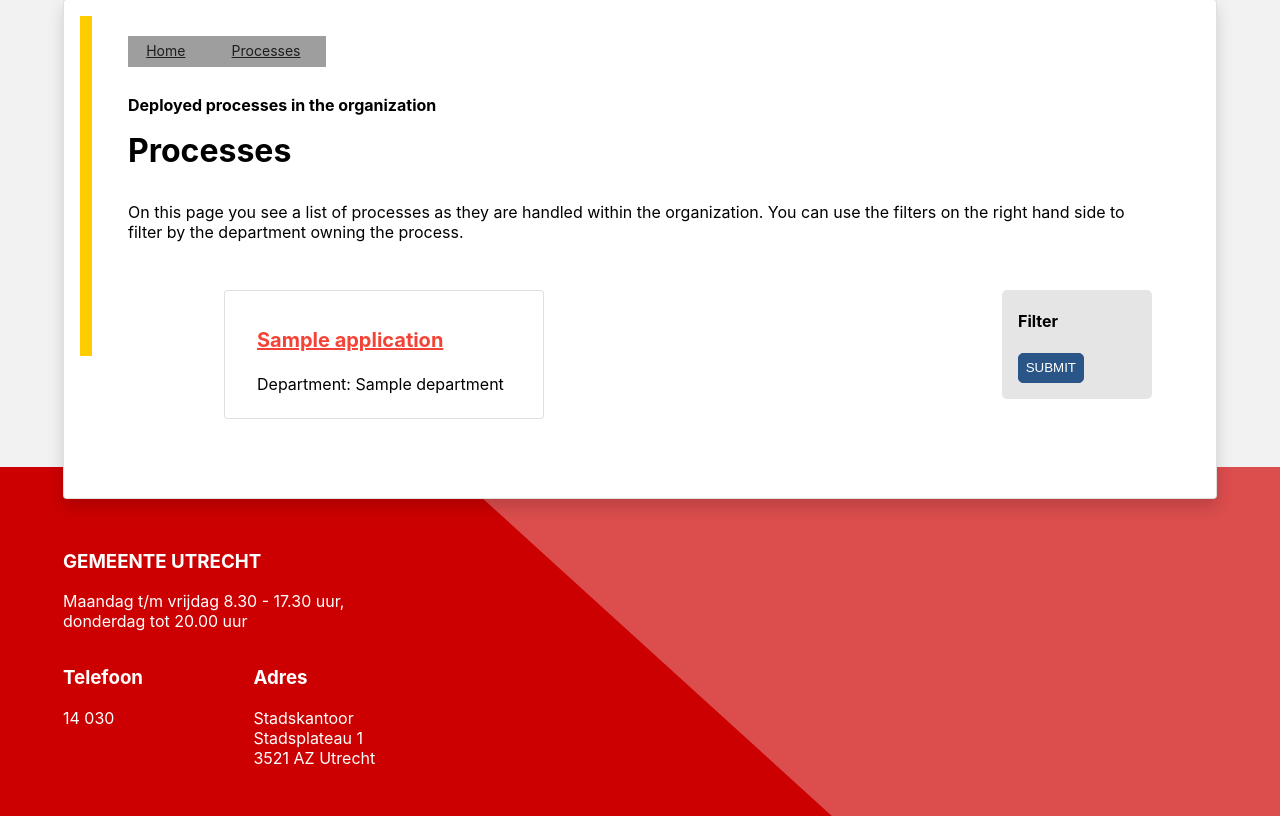
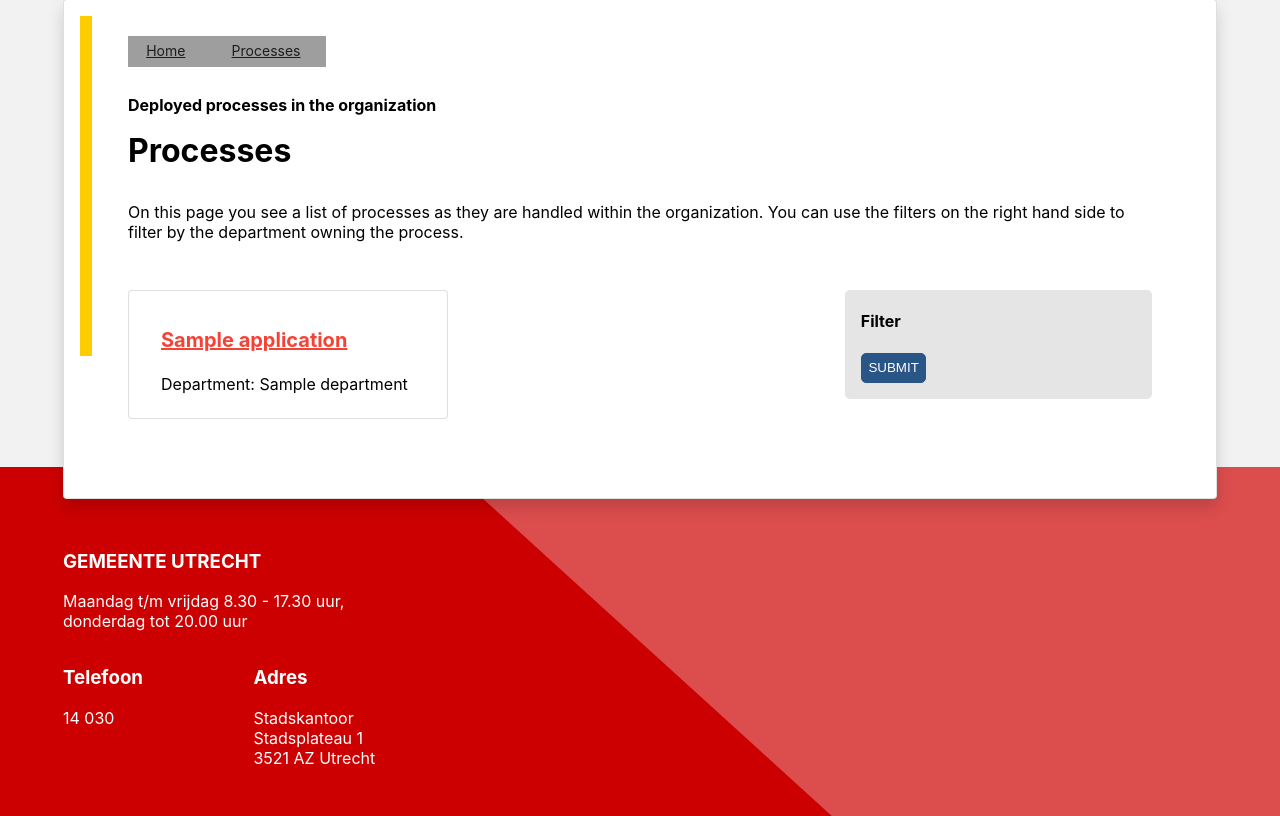
Before and after one commit to GemeenteUtrecht/beheerconsole, a Django app: template src/beheerconsole/processes/templates/processes/process_list.html in a window 1280 px wide. Shown: the part 153-969 px from the top of the page. Run offline with Django 3.2, Linux system fonts and the light colour scheme; the template is opened without the code that fills it: most values are stand-ins (such as "Sample title", 1, 10 or a date in 2020); style sheets or scripts are compiled from the project's sources; some libraries are stand-ins or nearby versions; grey boxes are pictures that could not be loaded.

Commit message:
:lipstick: Restructure list-view template/sass

```diff
--- a/src/beheerconsole/processes/templates/processes/process_list.html
+++ b/src/beheerconsole/processes/templates/processes/process_list.html
@@ -19,26 +19,27 @@
 {% block content %}
 
     <article class="list-view">
-        <section class="flex-container">
 
-            <div class="flex-column p-left">
+        <section class="list-view__results">
             {% for process in object_list %}
             <div class="list-item card">
-                    <h4><a href="{% url 'processes:process-detail' pk=process.pk %}" >{{ process }}</a></h4>
+                <h4>
+                    <a href="{% url 'processes:process-detail' pk=process.pk %}" >{{ process }}</a>
+                </h4>
                 <span>Department: {{ process.department }}</span>
             </div>
             {% endfor %}
-            </div>
+        </section>
 
-            <div class="filter">
+        <aside class="list-view__filters">
             <h4>Filter</h4>
+
             <form action="" method="get">
                 {{ filter.form.as_p }}
                 <input type="submit" class="button"/>
             </form>
-            </div>
 
-        </section>
+        </aside>
 
     </article>
 
--- a/src/beheerconsole/sass/components/_list-view.scss
+++ b/src/beheerconsole/sass/components/_list-view.scss
@@ -1,5 +1,32 @@
 // A page/block of content listing items
+@import "../lib/colors";
 
 .list-view {
   padding: 1em 2.5em;
+
+  display: flex;
+  flex-direction: row;
+  justify-content: space-between;
+  align-items: flex-start;
+
+  & &__results {
+    width: 50%;
+  }
+
+  & &__filters {
+    background-color: $filter-background-color;
+    padding: 0 1em 1em 1em;
+    border-radius: 5px;
+
+    min-width: 150px;
+    width: 30%;
+
+    ul {
+      padding-inline-start: 0;
+    }
+
+    li {
+      list-style-type: none;
+    }
+  }
 }
--- a/src/beheerconsole/sass/lib/_colors.scss
+++ b/src/beheerconsole/sass/lib/_colors.scss
@@ -3,3 +3,5 @@ $theme-primary-color: #cc0000 !default;
 $anchor-color: rgb(244, 67, 54) !default;
 
 $button-color: #ffcc00 !default;
+
+$filter-background-color: #e5e5e5 !default;
```
Lines whose indentation alone changed are shown as unchanged.
